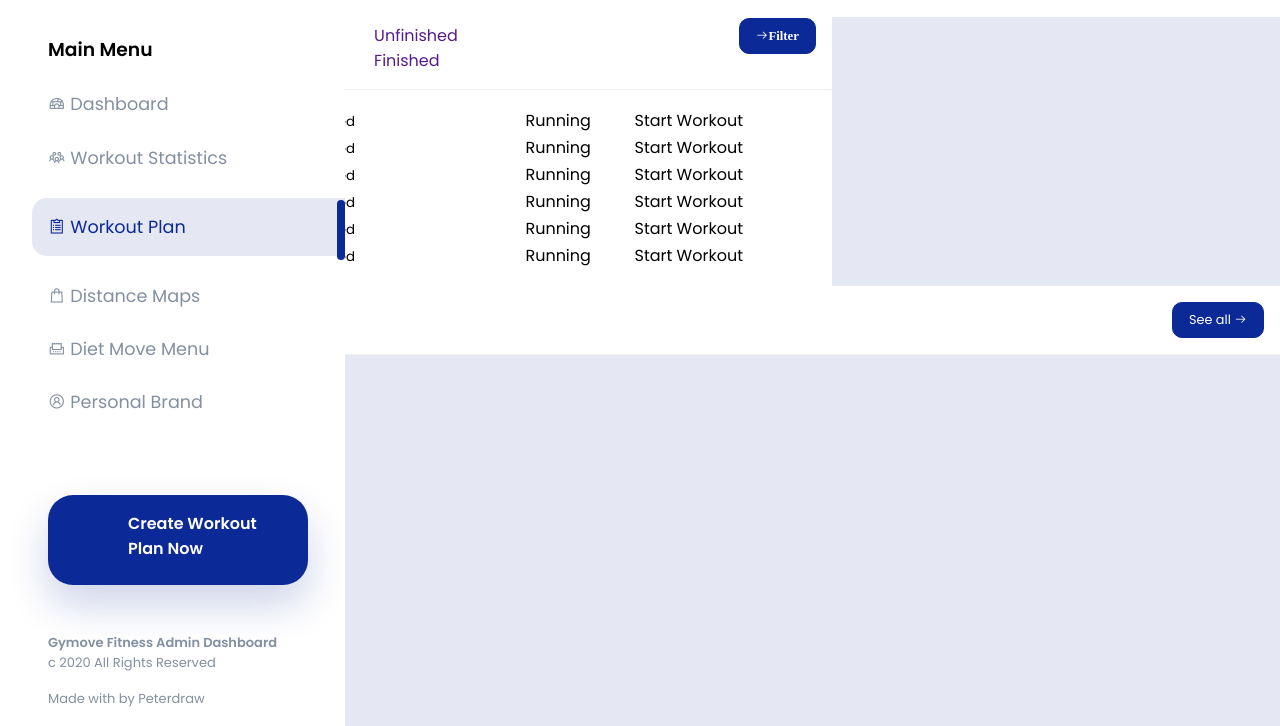
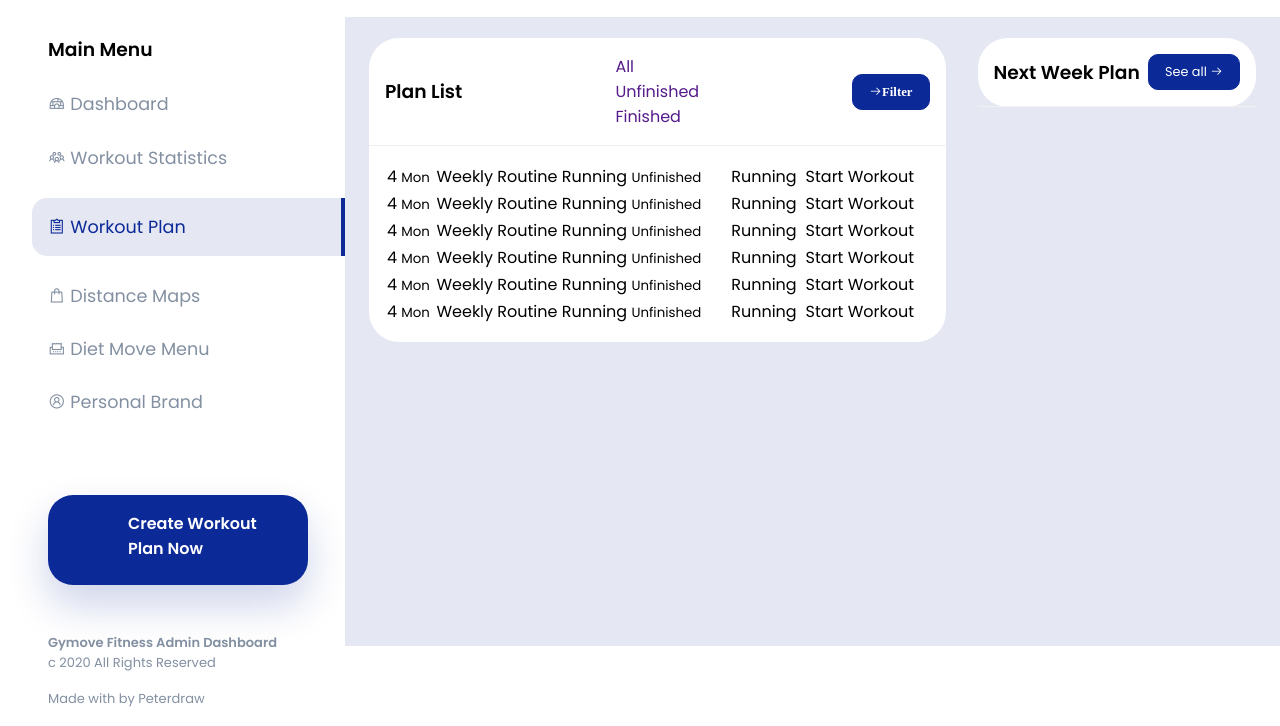
Before and after one commit to mrUnlimited2020/Dashboard-HTML-CSS, a plain HTML site: page index.html in a window 1280 px wide. Shown: the part 74-800 px from the top of the page. Drawn offline with nearby package versions, Linux system fonts and the light colour scheme.

Commit message:
second commit

```diff
--- a/index.html
+++ b/index.html
@@ -44,7 +44,7 @@
                 <li>
                     <a href="" class="active"><span class="las la-clipboard-list"></span>
                         <span>Workout Plan</span>
-                        <span class="menu-bar"></span>
+                        <!-- <span class="menu-bar"></span> -->
                     </a>
                 </li>
 
@@ -97,6 +97,7 @@
         </header>
     </div>
 
+    <main>
         <div class="recent-grid">
             <div class="projects">
                 <div class="card">
@@ -249,7 +250,6 @@
                     </div>
                 </div>
             </div>
-    </div>
 
             <div class="customers">
                 <div class="card">
@@ -260,5 +260,8 @@
                     </div>
                 </div>
             </div>
+        </div>
+    </main>
+
 </body>
 </html>
--- a/style.css
+++ b/style.css
@@ -15,10 +15,6 @@
     list-style-type: none;
     text-decoration: none;
     font-family: 'Poppins', sans-serif;
-}
-
-body{
-    background: var(--second-color);
 }
 
 .sidebar{
@@ -71,12 +67,13 @@ body{
 .sidebar-menu a.active{
     background: var(--second-color);
     padding-top: 1rem;
+    border-right: 4px solid var(--main-color);
     padding-bottom: 1rem;
     color: var(--main-color);
     border-radius: 15px 0 0 15px;
 }
 
-.sidebar-menu a.active .menu-bar{
+/* .sidebar-menu a.active .menu-bar{
     display: inline-block;
     position: absolute;
     right: 0px;
@@ -85,7 +82,7 @@ body{
     height:3.7rem;
     border-radius: 10px;
     background: var(--main-color);
-}
+} */
 
 .sidebar-button{
     background: var(--main-color);
@@ -185,8 +182,14 @@ header label span{
 }
 
 /* Body section */
+main{
+    margin-top:5rem;
+    padding: 2rem 1.5rem;
+    background: var(--second-color);
+    min-height: calc(100vh - 10rem);
+}
 .recent-grid{
-    margin-top: 3.5rem;
+    margin-left: 345px;
     display: grid;
     grid-template-columns:65% auto;
     grid-gap: 2rem;
@@ -194,6 +197,7 @@ header label span{
 
 .card{
     background: #fff;
+    border-radius: 30px;
 }
 
 .card-header,
```
Lines whose indentation alone changed are shown as unchanged.
